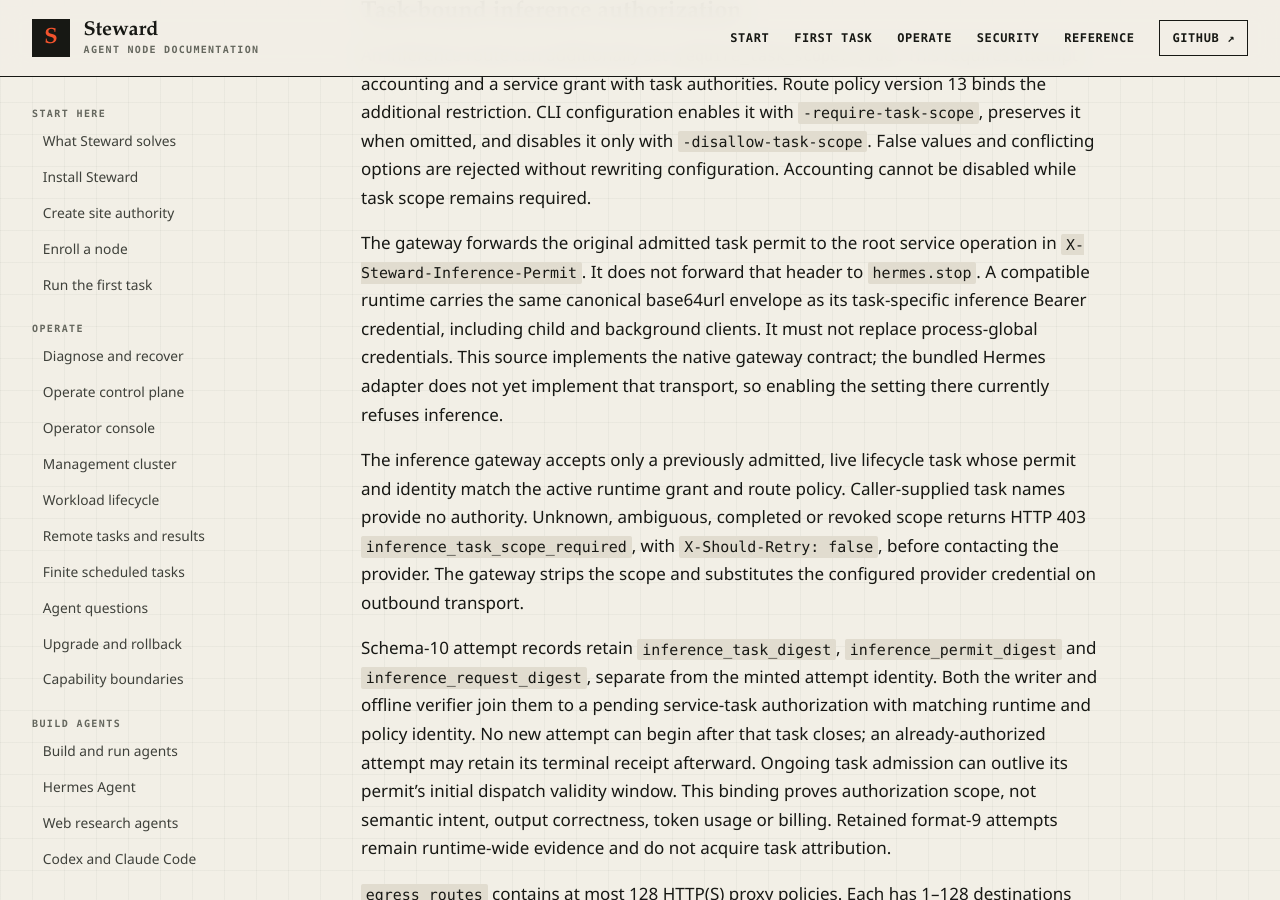
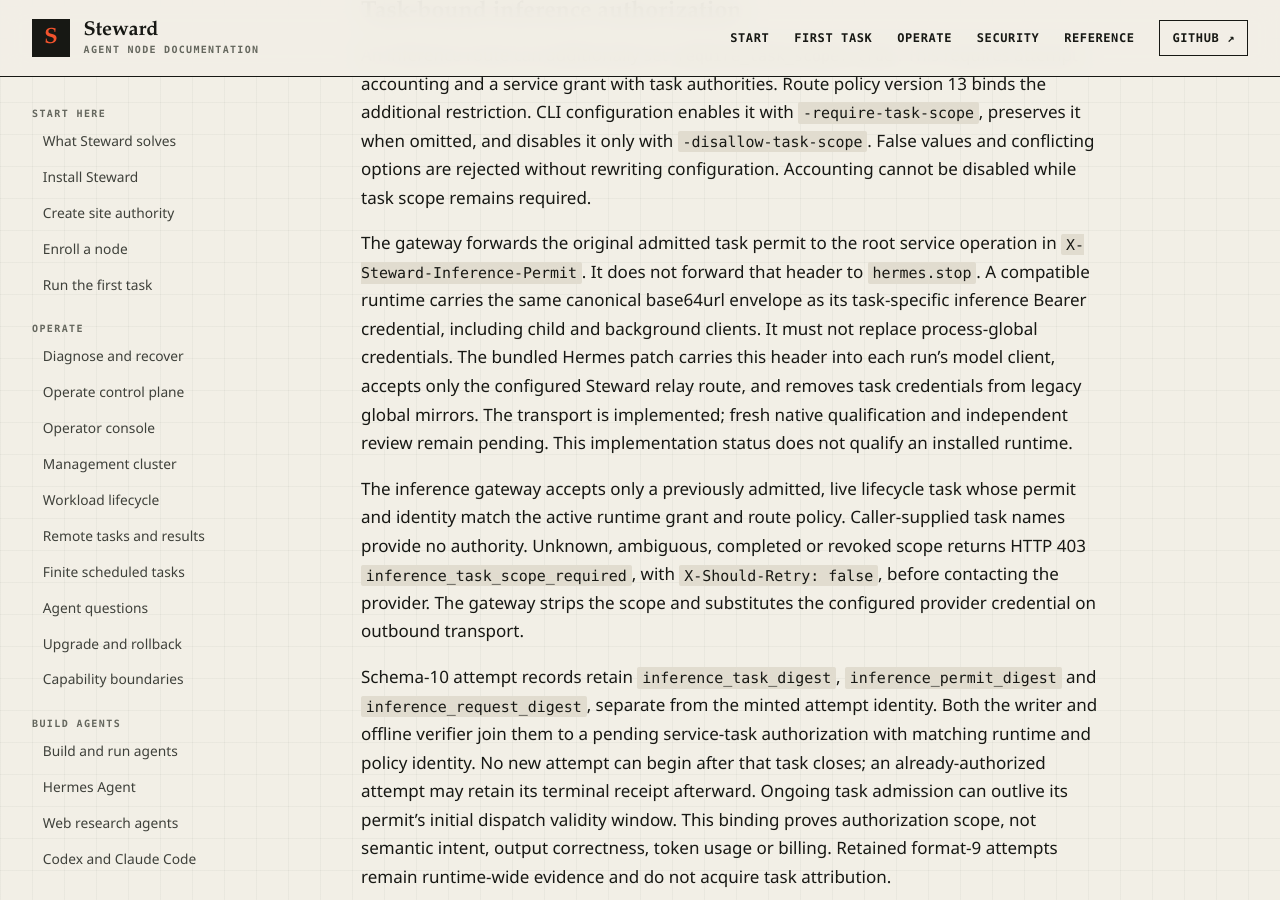
Before and after one commit to hardrails/steward, a Jekyll site: the page built from docs/reference/configuration.md, in a window 1280 px wide and 900 px high, scrolled down 21978 px. Built offline with Jekyll 4.4.1, drawn with Linux system fonts in a browser that asks for light colours.

Commit message:
Document the pinned Hermes scope patch and its qualification boundary
Constraint: Patched source provenance and pending image qualification are explicit.
Confidence: high
Scope-risk: narrow

```diff
--- a/docs/reference/configuration.md
+++ b/docs/reference/configuration.md
@@ -668,9 +668,11 @@ The gateway forwards the original admitted task permit to the root service
 operation in `X-Steward-Inference-Permit`. It does not forward that header to
 `hermes.stop`. A compatible runtime carries the same canonical base64url envelope
 as its task-specific inference Bearer credential, including child and background
-clients. It must not replace process-global credentials. This source implements
-the native gateway contract; the bundled Hermes adapter does not yet implement
-that transport, so enabling the setting there currently refuses inference.
+clients. It must not replace process-global credentials. The bundled Hermes patch
+carries this header into each run's model client, accepts only the configured
+Steward relay route, and removes task credentials from legacy global mirrors.
+The transport is implemented; fresh native qualification and independent review
+remain pending. This implementation status does not qualify an installed runtime.
 
 The inference gateway accepts only a previously admitted, live lifecycle task
 whose permit and identity match the active runtime grant and route policy.
```
Also changed, not shown: adapters/hermes-agent/README.md.
